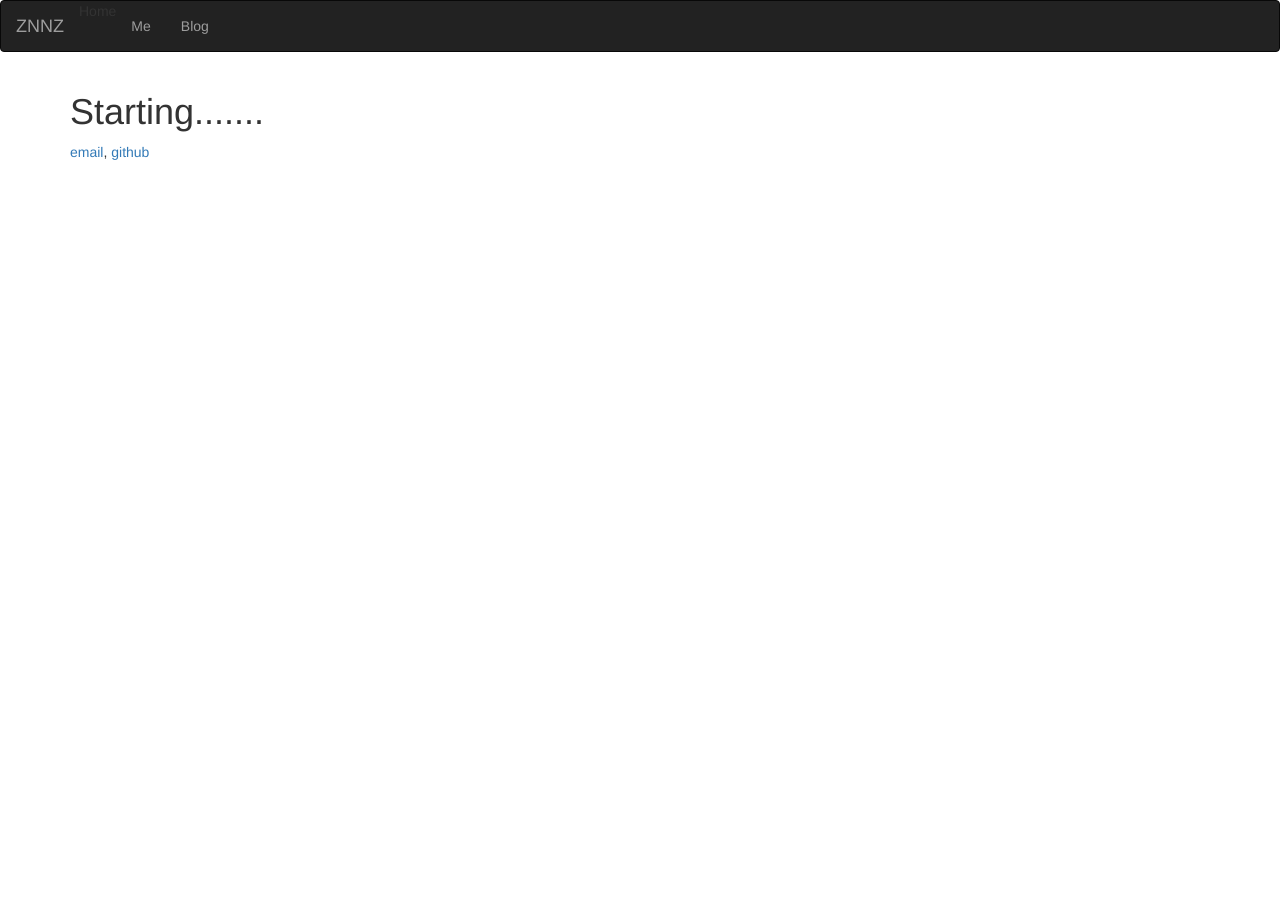
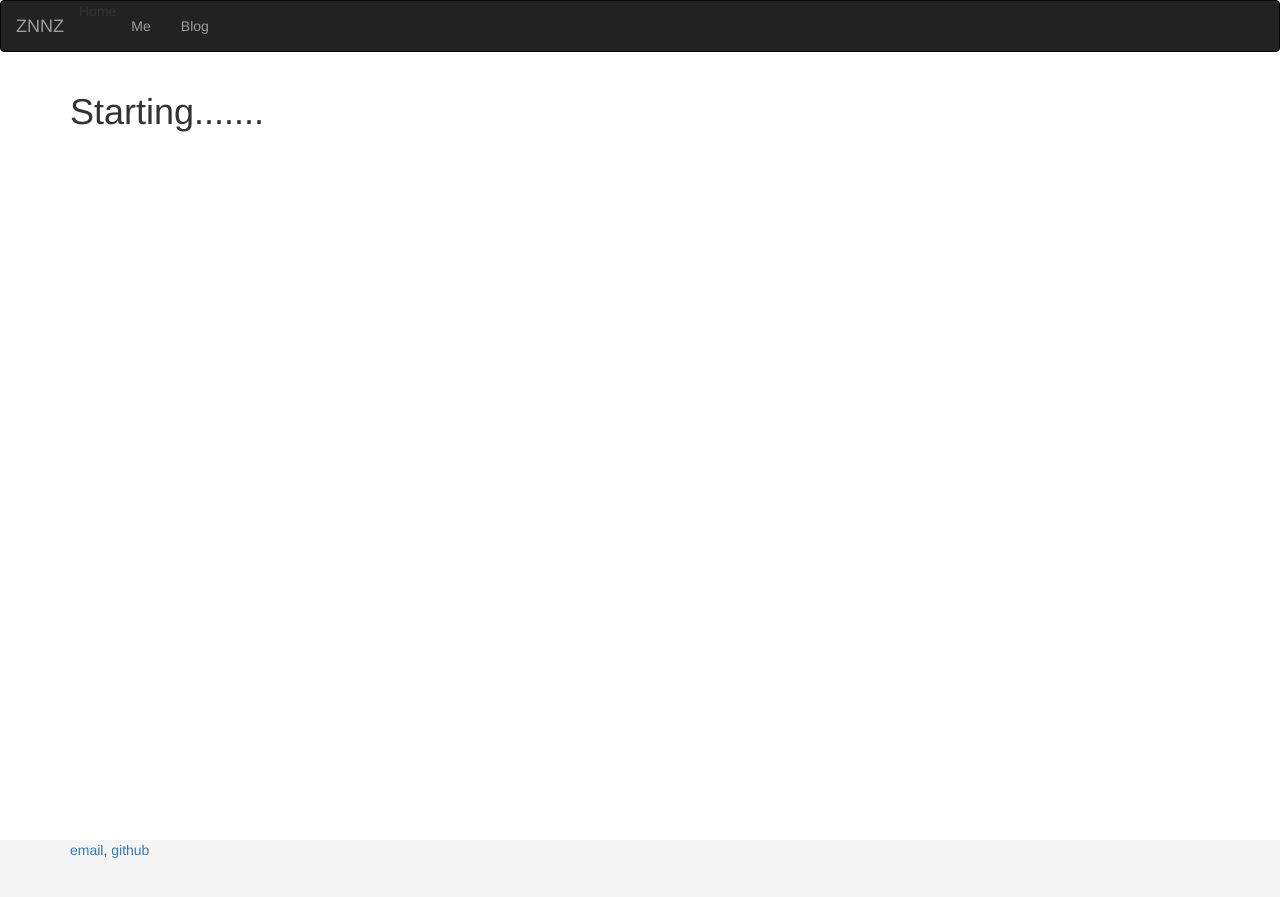
Before and after one commit to znnz/znnz.github.io, a Jekyll site: the page built from index.html, in a window 1280 px wide. Shown: the top 897 px of the page. Built offline with Jekyll 4.4.1, drawn with Linux system fonts in a browser that asks for light colours; nearby versions of some CDN libraries.

Commit message:
add sticky footer

```diff
--- a/_includes/head.html
+++ b/_includes/head.html
@@ -5,6 +5,7 @@
   <meta name="author" content="znnz">
   <title>{{page.title}}</title>
   <!-- styles -->
-  <link href="/css/bootstrap.min.css" rel="stylesheet">
+	<link href="/css/sticky-footer-navbar.css" rel="stylesheet">
+  	<link href="/css/bootstrap.min.css" rel="stylesheet">
   {% include analytics.html %}
 </head>
--- /dev/null
+++ b/css/sticky-footer-navbar.css
@@ -0,0 +1,18 @@
+/* Sticky footer styles
+-------------------------------------------------- */
+html {
+  position: relative;
+  min-height: 100%;
+}
+body {
+  /* Margin bottom by footer height */
+  margin-bottom: 60px;
+}
+.footer {
+  position: absolute;
+  bottom: 0;
+  width: 100%;
+  /* Set the fixed height of the footer here */
+  height: 60px;
+  background-color: #f5f5f5;
+}
```
